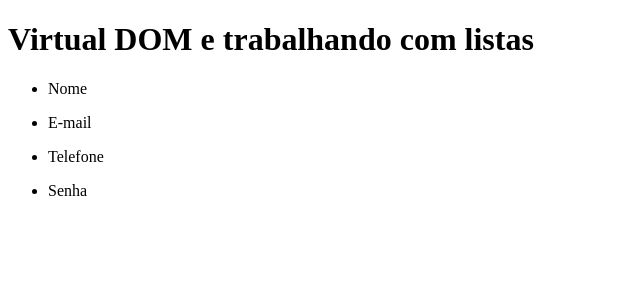
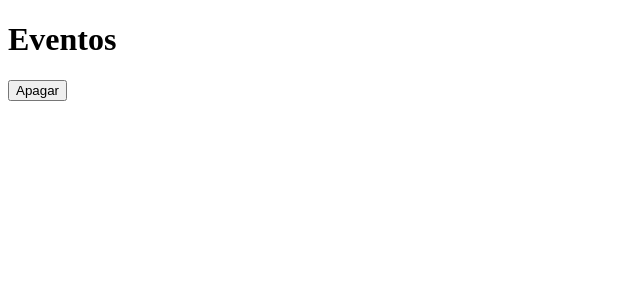
Before and after one commit to Mestres-da-Web/trilha-react, a React (Create React App) app: page / in a window 1280 px wide. Shown: the top 300 px of the page, without its empty margins (0-640 px from the left). Built offline with nearby package versions, Linux system fonts and the light colour scheme.

Commit message:
2 - Aula 7

```diff
--- /dev/null
+++ b/src/components/LargeButton/index.tsx
@@ -0,0 +1,11 @@
+interface LargeButtonProps {
+  onClickComponent: (
+    e: React.MouseEvent<HTMLButtonElement, MouseEvent>,
+  ) => void;
+}
+
+function LargeButton({ onClickComponent }: LargeButtonProps) {
+  return <button onClick={onClickComponent}>Apagar</button>;
+}
+
+export default LargeButton;
--- a/src/pages/SignUp/index.tsx
+++ b/src/pages/SignUp/index.tsx
@@ -1,35 +1,17 @@
-const data = [
-  {
-    id: 1,
-    title: "Nome",
-  },
-  {
-    id: 2,
-    title: "E-mail",
-  },
-  {
-    id: 3,
-    title: "Telefone",
-  },
-  {
-    id: 4,
-    title: "Senha",
-  },
-];
+import LargeButton from "../../components/LargeButton";
 
 function SignUp() {
+  const handleLargeButtonClick = (
+    e: React.MouseEvent<HTMLButtonElement, MouseEvent>,
+  ) => {
+    console.log(e);
+    alert("Olá props");
+  };
+
   return (
     <div>
-      <h1>Virtual DOM e trabalhando com listas</h1>
-      <ul>
-        {data.map((item) => {
-          return (
-            <li key={item.id}>
-              <p>{item.title}</p>
-            </li>
-          );
-        })}
-      </ul>
+      <h1>Eventos</h1>
+      <LargeButton onClickComponent={handleLargeButtonClick} />
     </div>
   );
 }
```
